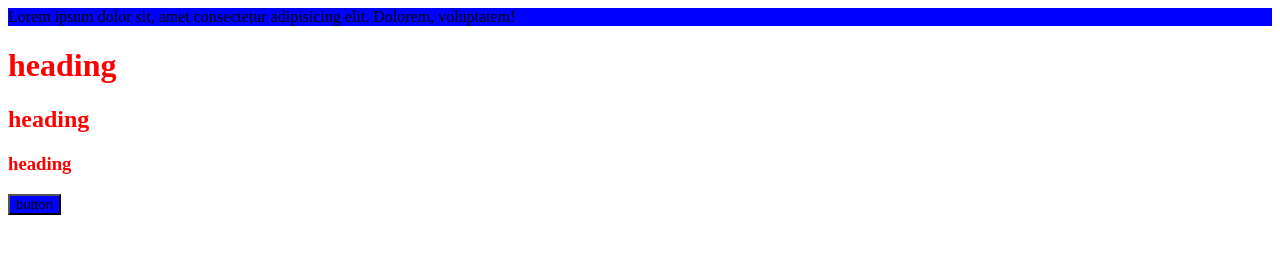
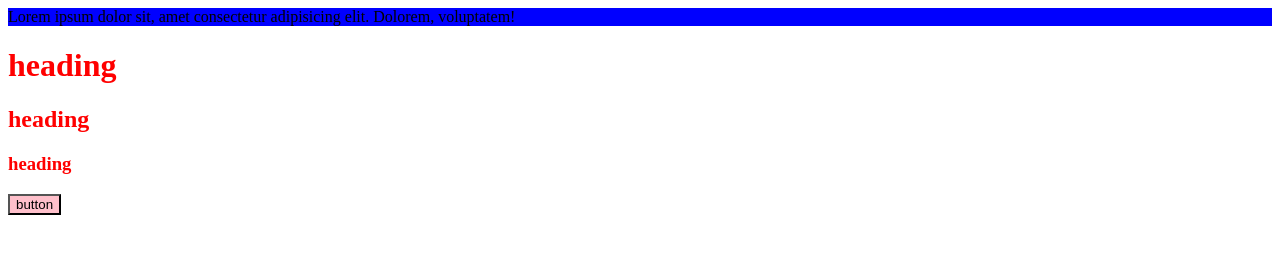
Before and after one commit to shahidthaha05/task1, a plain HTML site: page index.html in a window 1280 px wide. Drawn offline with Linux system fonts and the light colour scheme.

Commit message:
button changed

```diff
--- a/index.html
+++ b/index.html
@@ -16,7 +16,7 @@
         <div class="heading"> <h3> heading </h3></div>
 
 
-        <button id="Button">button</button>
+        <button id="Button" style="background-color: pink;">button</button>
 
 
 
```
